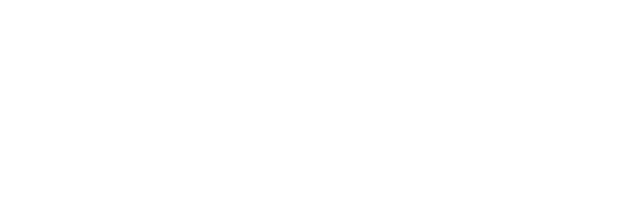
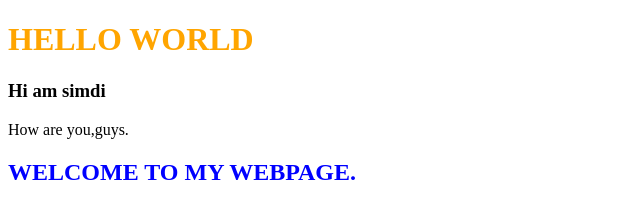
Before and after one commit to dchisimdi/data-types, a plain HTML site: page index.html in a window 1280 px wide. Shown: the whole page, without its empty margins (0-640 px from the left). Drawn offline with Linux system fonts and the light colour scheme.

Commit message:
i did some practicals

```diff
--- a/index.html
+++ b/index.html
@@ -7,3 +7,9 @@
         </script>
         </body>
 </html>
+<body>
+   <h1 style="color:orange">HELLO WORLD</h1>
+   <h3>Hi am simdi</h3>
+   <p>How are you,guys.</p>
+   <h2 style="color: blue">WELCOME TO MY WEBPAGE.</h2>
+</body>
```
Also changed, not shown: 1 other file.
